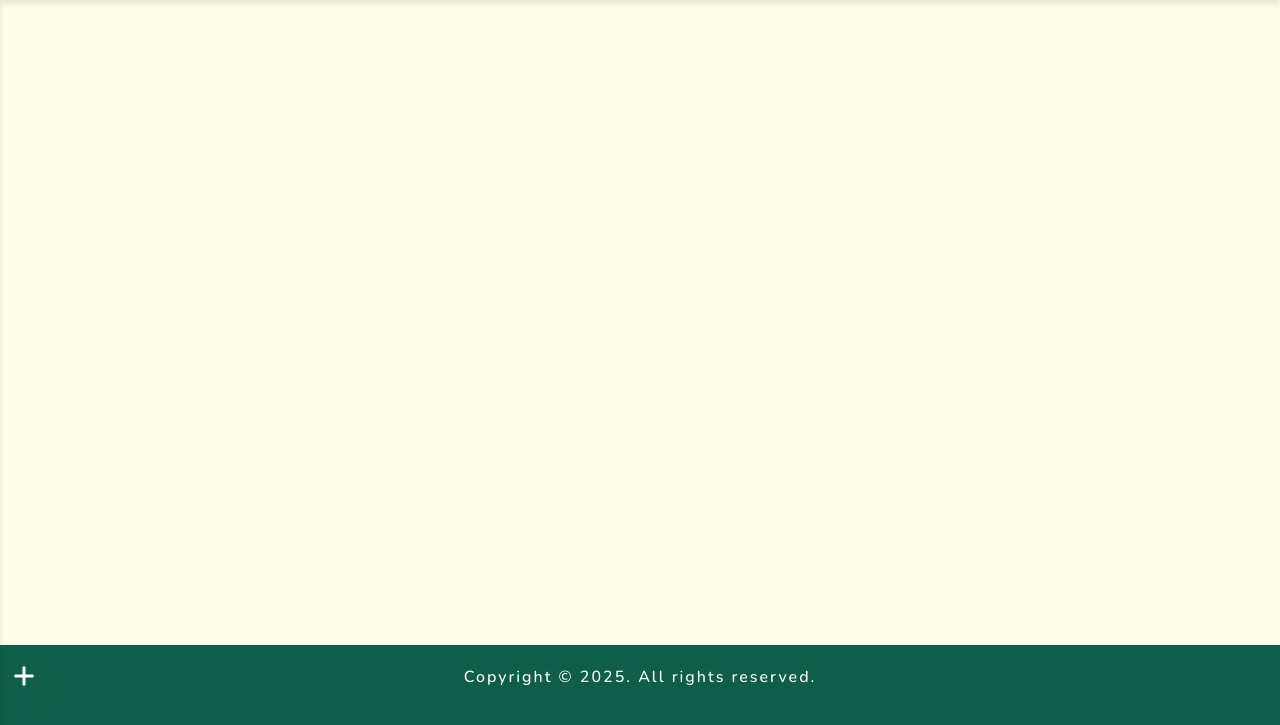
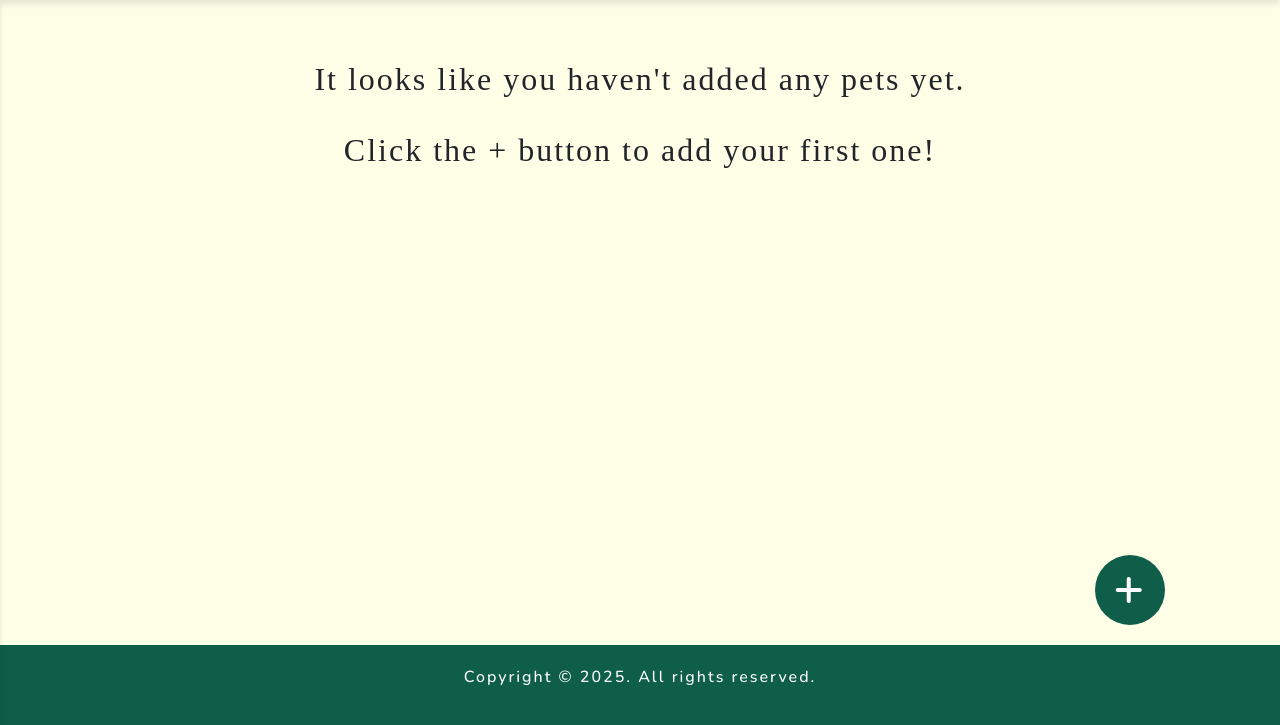
Before and after one commit to otherdani/Installation-Guide_and_Mail-Fix, a Flask app: page / in a window 1280 px wide. Shown: the part 75-800 px from the top of the page. Run offline with Flask 3, Linux system fonts and the light colour scheme; the visitor is signed in with stand-in values (Sample User, id 1); some libraries are stand-ins or nearby versions; some web fonts are replaced.

Commit message:
improved add new pet button and landing page

```diff
--- a/static/css/styles.css
+++ b/static/css/styles.css
@@ -51,10 +51,9 @@ input:focus {
 
 /* Custom buttons */
 .btn_plus {
-    width: 50px;
-    height: 50px;
+    width: 70px;
+    height: 70px;
     border-radius: 50%;
-    font-size: 24px;
 }
 
 .dark_btn{
@@ -62,6 +61,7 @@ input:focus {
     border-color: #0F5E49;
     color: white;
     transition: background-color 0.3s ease;
+    text-decoration: none;
 }
 .dark_btn:hover{
     background-color: #22BF8A;
@@ -152,6 +152,13 @@ input:focus {
     display: inline-block;
 }
 
+#addPetBtn{
+    position: fixed;
+    right: 9%;
+    bottom: 100px;
+    z-index: 1030;
+}
+
 /* New Pet Form */
 .pet_pfp {
     width: 150px;
--- a/templates/index.html
+++ b/templates/index.html
@@ -98,8 +98,16 @@
         </div>
     </div>
 
+    {% if pets | length == 0%}
+        <div class="d-flex flex-column justify-content-center">
+            <h2 class="vertical_padding">It looks like you haven't added any pets yet.</h2>
+            <br>
+            <h2>Click the + button to add your first one!</h2>
+        </div>
+    {% endif %}
+
     <!-- Add new pet button -->
-    <a href="/new_pet" class="text-center mt-4 fixed-bottom fixed-end mb-3 dark_btn btn_plus"><i class="fas fa-plus"></i></a>
+    <a href="/new_pet" id="addPetBtn" class="dark_btn btn_plus d-flex align-items-center justify-content-center"><i class="fas fa-plus fa-2x"></i></a>
 
     <script>
         function confirmDelete(event, url) {
```
Also changed, not shown: static/uploads/cat-4189697_1280.jpg (added), 2 other files.
